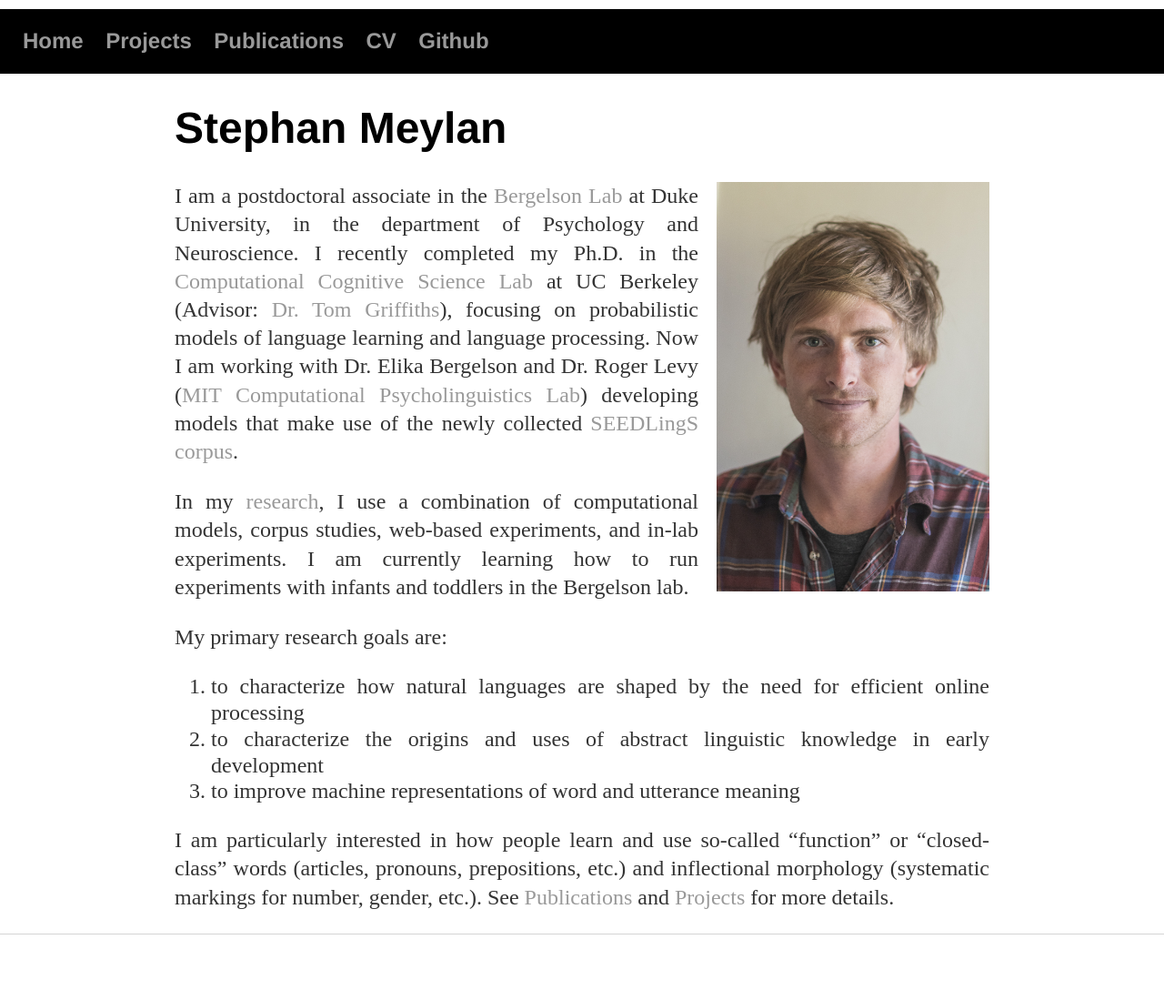
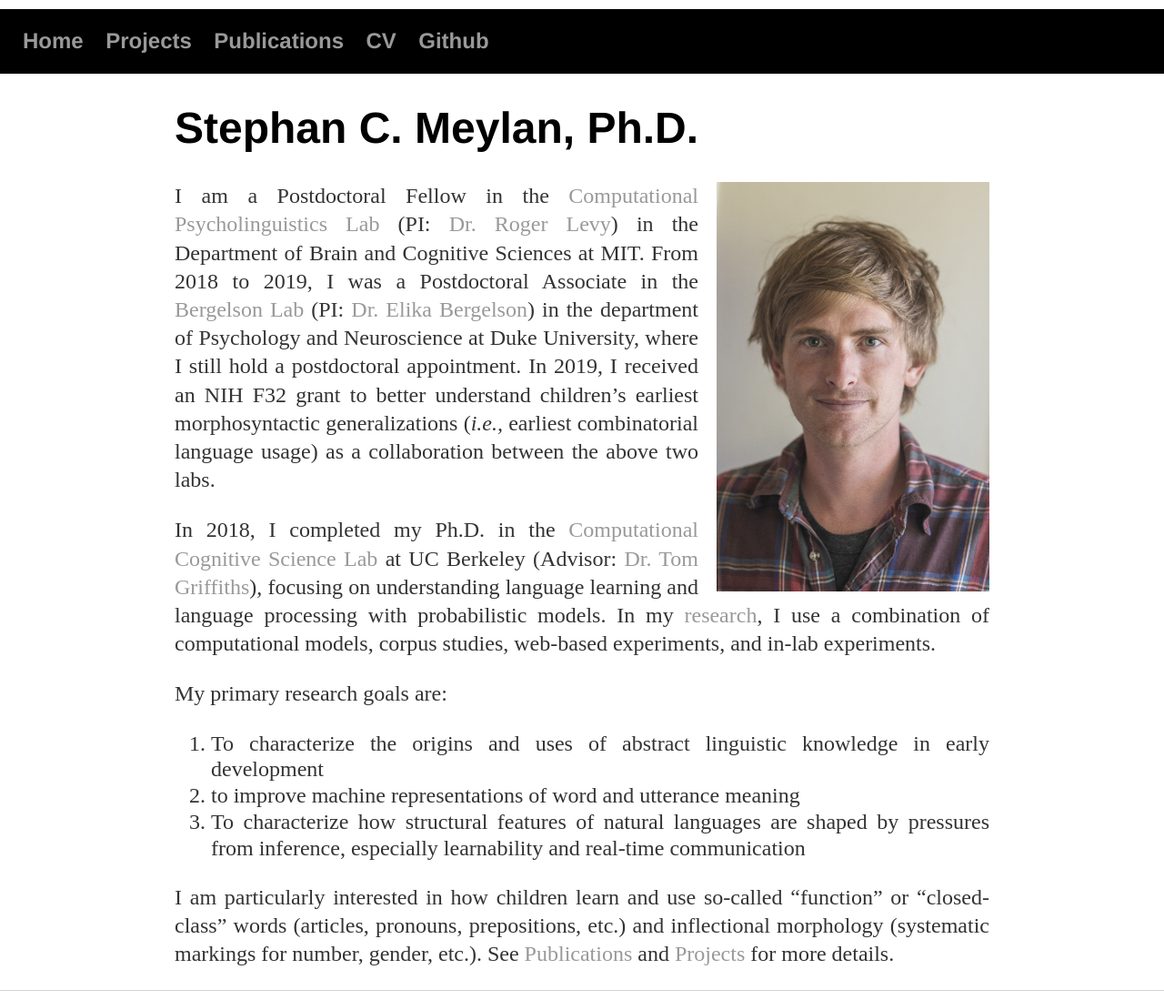
Before and after one commit to WenbinLuomath/smeylan, a Jekyll site: the page built from index.md, in a window 1280 px wide. Shown: the whole page at 91% size. Built offline with Jekyll 4.4.1, drawn with Linux system fonts in a browser that asks for light colours; before the commit the page ends 1037 px from its top, so only the background shows below that.

Commit message:
updated bio

```diff
--- a/_includes/bio.md
+++ b/_includes/bio.md
@@ -1,20 +1,16 @@
-# Stephan Meylan
+# Stephan C. Meylan, Ph.D.
 
 ![portrait](images/portrait.jpg){:style="float: right;margin-right: 0px; margin-left: 20px; margin-top: 0px; width: 300px"}
 
-I am a postdoctoral associate in the [Bergelson Lab](http://bergelsonlab.com) at Duke University, in the department of Psychology and Neuroscience.
-I recently completed my Ph.D. in the [Computational Cognitive Science Lab](http://cocosci.berkeley.edu) at UC Berkeley (Advisor: [Dr. Tom Griffiths](https://psych.princeton.edu/person/tom-griffiths)), focusing on probabilistic models of language learning and language processing.
-Now I am working with Dr. Elika Bergelson and Dr. Roger Levy ([MIT
-Computational Psycholinguistics Lab](http://cpl.mit.edu)) developing models that make use of the newly collected [SEEDLingS corpus](http://bergelsonlab.com/seedlings/index.html).
+I am a Postdoctoral Fellow in the [Computational Psycholinguistics Lab](http://cpl.mit.edu) (PI: [Dr. Roger Levy](http://www.mit.edu/~rplevy/index.html)) in the Department of Brain and Cognitive Sciences at MIT. From 2018 to 2019, I was a Postdoctoral Associate in the [Bergelson Lab](http://bergelsonlab.com) (PI: [Dr. Elika Bergelson](https://psychandneuro.duke.edu/people/elika-bergelson)) in the department of Psychology and Neuroscience at Duke University, where I still hold a postdoctoral appointment. In 2019, I received an  NIH F32 grant to better understand children's earliest morphosyntactic generalizations (*i.e.,* earliest combinatorial language usage) as a collaboration between the above two labs.
 
-In my [research](/projects), I use a combination of computational models, corpus studies, web-based experiments, and in-lab experiments.
-I am currently learning how to run experiments with infants and toddlers in the Bergelson lab.
+In 2018, I completed my Ph.D. in the [Computational Cognitive Science Lab](http://cocosci.berkeley.edu) at UC Berkeley (Advisor: [Dr. Tom Griffiths](https://psych.princeton.edu/person/tom-griffiths)), focusing on understanding language learning and language processing with probabilistic models. In my [research](/projects), I use a combination of computational models, corpus studies, web-based experiments, and in-lab experiments.
 
 My primary research goals are:
 
- 1. to characterize how natural languages are shaped by the need for efficient online processing
- 2. to characterize the origins and uses of abstract linguistic knowledge in early development
- 3. to improve machine representations of word and utterance meaning
+ 1. To characterize the origins and uses of abstract linguistic knowledge in early development
+ 2. to improve machine representations of word and utterance meaning
+ 3. To characterize how structural features of natural languages are shaped by pressures from inference, especially learnability and real-time communication
 
-I am particularly interested in how people learn and use so-called "function" or "closed-class" words (articles, pronouns, prepositions, etc.) and inflectional morphology (systematic markings for number, gender, etc.).
+I am particularly interested in how children learn and use so-called "function" or "closed-class" words (articles, pronouns, prepositions, etc.) and inflectional morphology (systematic markings for number, gender, etc.).
 See [Publications](/publications) and [Projects](/projects) for more details.
```
